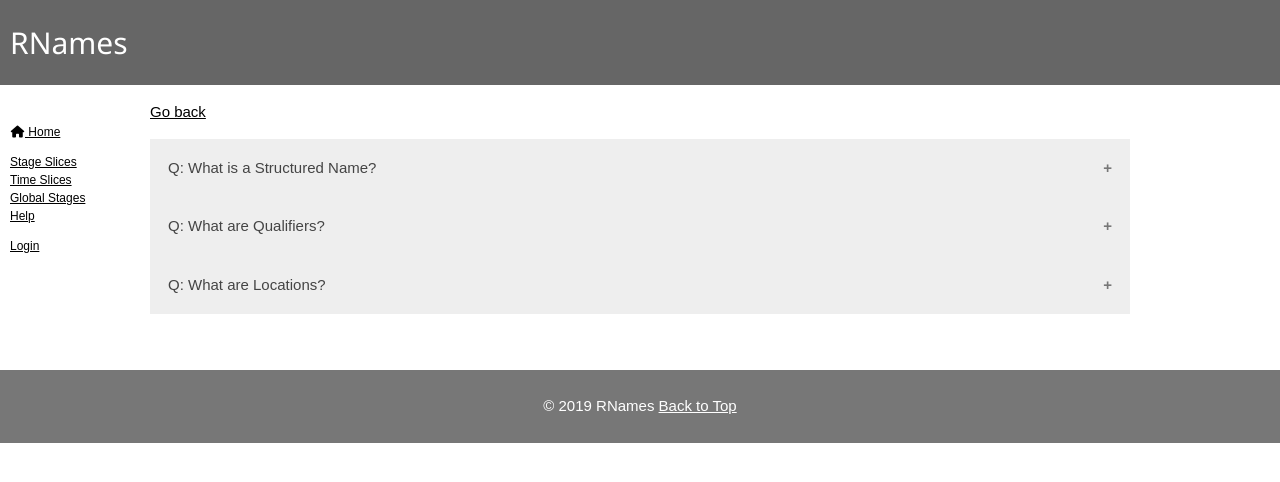
After one commit to qubelka/rnames, a Django app: template rnames_app/templates/help_faq.html in a window 1280 px wide. The commit adds this page. Shown: the top 482 px of the page. Run offline with Django 3.2, Linux system fonts and the light colour scheme; the template is opened without the code that fills it, so the values that code supplies are empty; some libraries are stand-ins or nearby versions.

Commit message:
Help pages added

```diff
--- a/rnames_app/templates/base_generic.html
+++ b/rnames_app/templates/base_generic.html
@@ -126,6 +126,8 @@
   select[name="reference"] {
     width: 50%;
   }
+  {% block style %}
+  {% endblock %}
 </style>
 
 <!-- css used for Django select2 -->
@@ -149,6 +151,7 @@
           <li><a href="#">Stage Slices</a></li>
           <li><a href="#">Time Slices</a></li>
           <li><a href="#">Global Stages</a></li>
+          <li><a href="{% url 'help-main' %}">Help</a></li>
         </ul>
         <hr>
         <h6>Manage</h6>
@@ -171,6 +174,7 @@
           <li><a href="#">Stage Slices</a></li>
           <li><a href="#">Time Slices</a></li>
           <li><a href="#">Global Stages</a></li>
+          <li><a href="{% url 'help-main' %}">Help</a></li>
         </ul>
         <ul>
           <li><a href="{% url 'login' %}?next={{request.path}}">Login</a></li>
--- /dev/null
+++ b/rnames_app/templates/help_faq.html
@@ -0,0 +1,82 @@
+{% extends 'base_generic.html' %}
+{% block style %}
+.collapsible {
+  background-color: #eee;
+  color: #444;
+  cursor: pointer;
+  padding: 18px;
+  width: 100%;
+  border: none;
+  text-align: left;
+  outline: none;
+  font-size: 15px;
+  transition: 0.4s;
+}
+
+.active, .collapsible:hover {
+  background-color: #ccc;
+}
+
+.collapsible:after {
+  content: '\002B';
+  color: #777;
+  font-weight: bold;
+  float: right;
+  margin-left: 5px;
+}
+
+.active:after {
+  content: "\2212";
+}
+
+.content {
+  padding: 0 18px;
+  background-color: white;
+  max-height: 0;
+  overflow: hidden;
+  transition: max-height 0.2s ease-out;
+}
+{% endblock %}
+{% block title %}RNames - Help - FAQ{% endblock %}
+
+{% block content %}
+
+<!-- Beginning of RNames - Help - FAQ-->
+<article>
+    <div class="help">
+        <p><a href="{{request.META.HTTP_REFERER}}">Go back</a></p>
+        <header style="display:none;">
+            <h2>RNames - Help - FAQ</h2>
+        </header>
+        <button class="collapsible">Q: What is a Structured Name?</button>
+        <div class="content">
+          <p>A: In RNames Stratigraphic units are compiled as Structured_Names. Each stratigraphic unit is made up of unique combinations of a “Name” (e.g. “Saint Paul” , “Rockdale Run”, “Kullsberg  Limestone”, “Cahabagnathus sweeti” , or a number like “453.7”), a “Qualifier” (e.g. “Formation”, “Member”, “Regio_Stage”, “Bio_Conodont”), and a “Location” (e.g. “Alabama”, “Baltoscandia”, “China”, “Norway”)</p>
+        </div>
+        <button class="collapsible">Q: What are Qualifiers?</button>
+        <div class="content">
+          <p>A: Qualifiers qualify names of stratigraphic units. They are made up of a “Qualifier_Name” (e.g. “Formation”, “Member”, “Regio_Stage”, “Bio_Conodont”), a “Stratigraphic_Qualifier” (e.g. “Biostratigraphy”, “Chronostratigraphy”, “absolute Time”) and a “Level”.</p>
+        </div>
+        <button class="collapsible">Q: What are Locations?</button>
+        <div class="content">
+          <p>A: Locations are regions in which the stratigraphic unit occurs. They are intended to be used in the future for more detailed correlations. Do not enter place names or small geographic units, rather use the country, or in case of very large countries, states, or regions like Siberia, or Baltoscandia.</p>
+        </div>
+    </div>
+    <script>
+      var acc = document.getElementsByClassName("collapsible");
+      var i;
+
+      for (i = 0; i < acc.length; i++) {
+        acc[i].addEventListener("click", function() {
+          this.classList.toggle("active");
+          var panel = this.nextElementSibling;
+          if (panel.style.maxHeight) {
+            panel.style.maxHeight = null;
+          } else {
+            panel.style.maxHeight = panel.scrollHeight + "px";
+          }
+        });
+      }
+      </script>
+  </article>
+  <!-- End of RNames - Help - FAQ-->
+{% endblock %}
--- a/rnames_app/templates/index.html
+++ b/rnames_app/templates/index.html
@@ -2,13 +2,14 @@
 {% block title %}RNames - Home{% endblock %}
 
 {% block content %}
+  {% load static %}
   <!-- Beginning of homepage content -->
   <section class="w3-content">
     <h2><a name="C4">Welcome to RNames</a></h2>
     <p>RNames is a relational database linking stratigraphic names with each other that are considered to be time-equivalent or time-overlapping.</p>
     <p>Each link in the database is drawn from a published reference and is considered as an expressed opinion. The sum of published opinions can be used to correlate a certain name with another name and ultimately to bin within a certain time frame. This is what this database is for. (<a href="{% url 'rnames-detail'%}" target="_blank">more</a>)</p>
     <p>Currently RNames contains {{ num_names }} Stratigraphic names, {{ num_opinions }} Opinions, and {{ num_references }} References.</p>
-    <img src="https://rnames.luomus.fi/images/argentine.jpg" alt="Geologists at work" align="middle" height="275" width="900">
+    <img src="{% static "images/argentine.jpg" %}" alt="Geologists at work" align="middle" height="275" width="900">
     <p></p>
     <table width="100%">
       <tr>
--- a/rnames_app/urls.py
+++ b/rnames_app/urls.py
@@ -13,6 +13,11 @@ urlpatterns = [
     path('rnames/parent', views.parent, name='parent'),
     path('rnames/child', views.child, name='child'),
     path('rnames/', views.name_list, name='name-list'),
+    path('rnames/help', views.help_main, name='help-main'),
+    path('rnames/help/database-structure', views.help_database_structure, name='help-database-structure'),
+    path('rnames/help/instruction', views.help_instruction, name='help-instruction'),
+    path('rnames/help/structure-of-binning-algorithm', views.help_structure_of_binning_algorithm, name='help-structure-of-binning-algorithm'),
+    path('rnames/help/faq', views.help_faq, name='help-faq'),
     path('rnames/locations', views.location_list, name='location-list'),
     path('rnames/location/<int:pk>/', views.location_detail, name='location-detail'),
     path('rnames/location/<int:pk>/delete/', views.location_delete.as_view(), name='location-delete'),
```
Also changed, not shown: rnames_app/templates/help.html (added, +23 -0 lines), rnames_app/templates/help_database_structure.html (added, +19 -0 lines), rnames_app/templates/help_instruction.html (added, +66 -0 lines), rnames_app/templates/help_structure_of_binning_algorithm.html (added, +20 -0 lines), rnames_app/views.py (+45 -0 lines), rnames_app/static/images/algo.png (added), rnames_app/static/images/argentine.jpg (added), rnames_app/static/images/corrschemed.png (added), rnames_app/static/images/datascheme.png (added).
